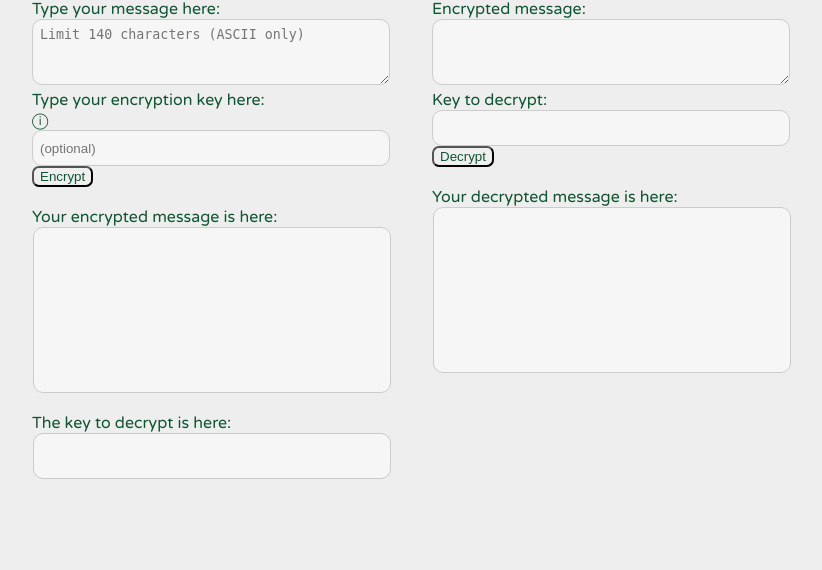
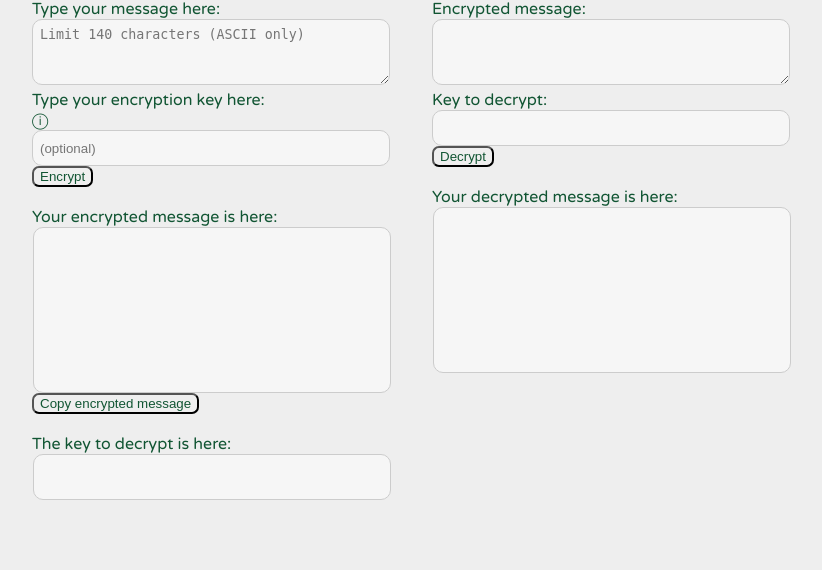
Before and after one commit to belleb/Witter, a Flask app: page /projects/witter/ in a window 1280 px wide. Shown: the part 260-830 px from the top of the page, without its empty margins (228-1050 px from the left). Before the commit the page ends 739 px from the top, so only its background shows below. Run offline with Flask 2, Linux system fonts and the light colour scheme.

Commit message:
added copy button

```diff
--- a/MyWebsite/templates/witter.html
+++ b/MyWebsite/templates/witter.html
@@ -107,9 +107,10 @@
 
     <section>
     Your encrypted message is here:
-    <div class="display" style = "height: 150px;">
+    <div class="display" style = "height: 150px;" id = "encrypted_message">
     {{ s }}
     </div>
+    <button onclick="copy('encrypted_message')" style = "border-radius:7px; color:#115533;">Copy encrypted message</button>
     </section>
 
     <section>
@@ -138,5 +139,31 @@
     </section>
     </div>
     </div>
+
+
+<script>
+function copy(containerid) {
+if (document.selection) {
+    var range = document.body.createTextRange();
+    range.moveToElementText(document.getElementById(containerid));
+    range.select().createTextRange();
+    document.execCommand("copy");
+
+} else if (window.getSelection) {
+    var range = document.createRange();
+     range.selectNode(document.getElementById(containerid));
+     window.getSelection().addRange(range);
+     document.execCommand("copy");
+}}
+
+/*
+function copy() {
+  var copyText = document.getElementById("encrypted_message");
+  copyText.select();
+  document.execCommand("copy");
+}*/
+</script>
+
+
 </body>
 </html>
```
